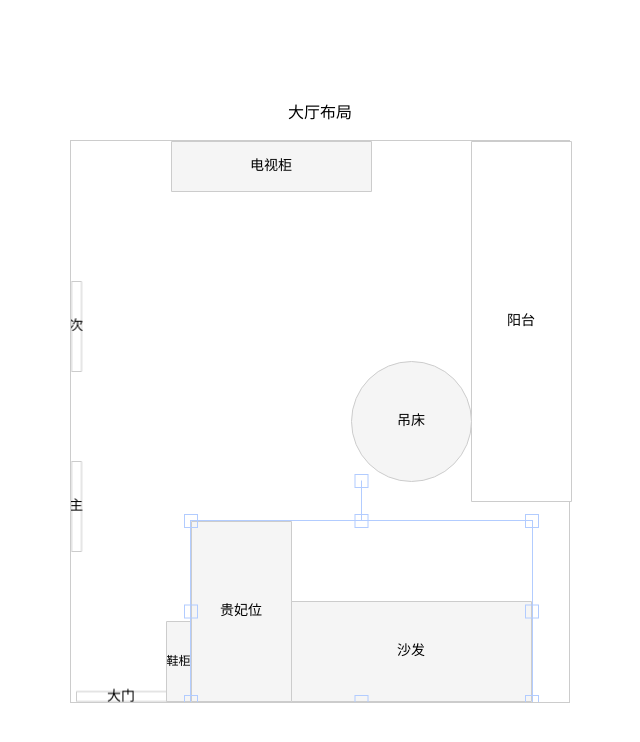
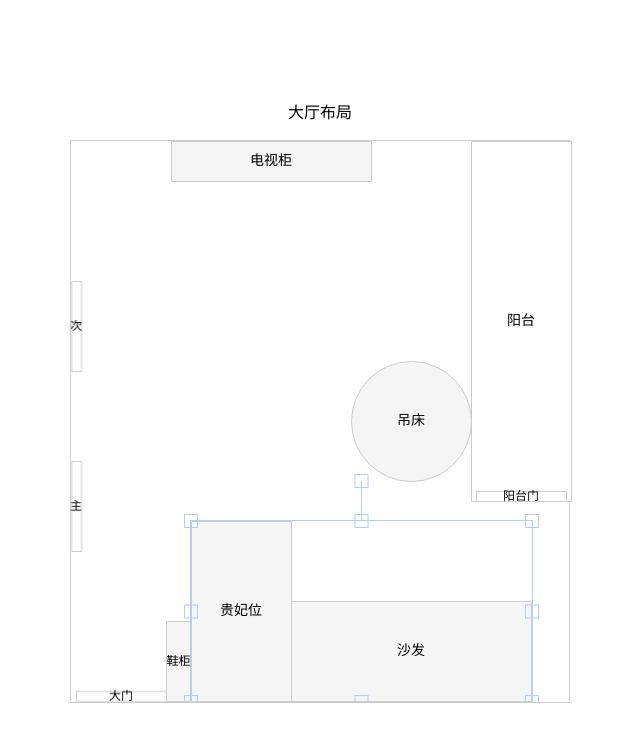
Before and after one commit to blryli/layout, a plain HTML site: page index.html in a window 1280 px wide. Shown: the whole page, without its empty margins (320-960 px from the left). Drawn offline with nearby package versions, Linux system fonts and the light colour scheme.

Commit message:
阳台门

```diff
--- a/index.html
+++ b/index.html
@@ -24,14 +24,15 @@
       const canvas = new fabric.Canvas("canvas");
       const groups = {}
       const renders = [
-        { text: '大门', width: 90, height: 10, left: 5, top: 550, type: 'Rect',disabled: true },
-        { text: '主', width: 10, height: 90, left: 0, top: 320, type: 'Rect',disabled: true },
-        { text: '次', width: 10, height: 90, left: 0, top: 140, type: 'Rect',disabled: true },
-        { text: '鞋柜', width: 25, height: 80, left: 95, top: 480, type: 'Rect', fontSize: 12 },
-        { text: '电视柜', width: 200, height: 50, left: 100, top: 0, type: 'Rect' },
-        { text: '阳台', width: 100, height: 360, left: 400, top: 0, type: 'Rect', disabled: true },
-        { text: '贵妃位', width: 100, height: 180, left: 120, top: 380, type: 'Rect', groupName: 'shafa' },
-        { text: '沙发', width: 240, height: 100, left: 220, top: 460, type: 'Rect', groupName: 'shafa' },
+        { text: '大门', width: 90, height: 10, left: 5, top: 550, fontSize: 12,disabled: true },
+        { text: '主', width: 10, height: 90, left: 0, top: 320, fontSize: 12,disabled: true },
+        { text: '次', width: 10, height: 90, left: 0, top: 140, fontSize: 12,disabled: true },
+        { text: '鞋柜', width: 25, height: 80, left: 95, top: 480, fontSize: 12 },
+        { text: '电视柜', width: 200, height: 40, left: 100, top: 0 },
+        { text: '阳台', width: 100, height: 360, left: 400, top: 0, groupName: 'yangtai', disabled: true },
+        { text: '阳台门', width: 90, height: 10, left: 405, top: 350, groupName: 'yangtai', fontSize: 12, disabled: true },
+        { text: '贵妃位', width: 100, height: 180, left: 120, top: 380, groupName: 'shafa' },
+        { text: '沙发', width: 240, height: 100, left: 220, top: 460, groupName: 'shafa' },
         { text: '吊床', radius: 60, left: 280, top: 220, type: 'Circle' },
       ];
 
--- a/utils.js
+++ b/utils.js
@@ -1,7 +1,6 @@
 function add(d, i) {
-  console.log('d.type',d.type)
   // 图形
-  const rect = new fabric[d.type]({
+  const rect = new fabric[d.type || 'Rect']({
     ...{
       width: 200,
       height: 100,
@@ -23,36 +22,32 @@ function add(d, i) {
     originY: "center",
   });
 
-  const attrs = {
-    selectable: !d.disabled,
-    scalable: false,
-    rotatable: false,
-  }
-
   // 有分组添加进分组
   const {groupName} = d
   if(groupName) {
     if(!groups[groupName]) groups[groupName] = []
     groups[groupName].push(rect, text)
   } else { // 无分组直接绘制
-    const group = new fabric.Group([rect, text], attrs)
-    canvas.add(group);
-    modified(group)
-    canvas.setActiveObject(group);
+    draw([rect, text])
   }
 
   // 绘制分组
   if(i === renders.length - 1) {
     Object.values(groups).forEach(g => {
-      const group = new fabric.Group(g, attrs)
-      canvas.add(group)
-      modified(group)
-      canvas.setActiveObject(group)
+      draw(g)
     })
   }
 }
 
-function modified(rect) {
+function draw(group) {
+  const attrs = {
+    selectable: !group.some(d => d.disabled),
+    scalable: false,
+    rotatable: false,
+  }
+  const rect = new fabric.Group(group, attrs)
+  canvas.add(rect)
+  canvas.setActiveObject(rect)
   // 禁用矩形的默认旋转行为
   // rect.lockRotation = true;
   // rect.lockMovementY = true;
```
